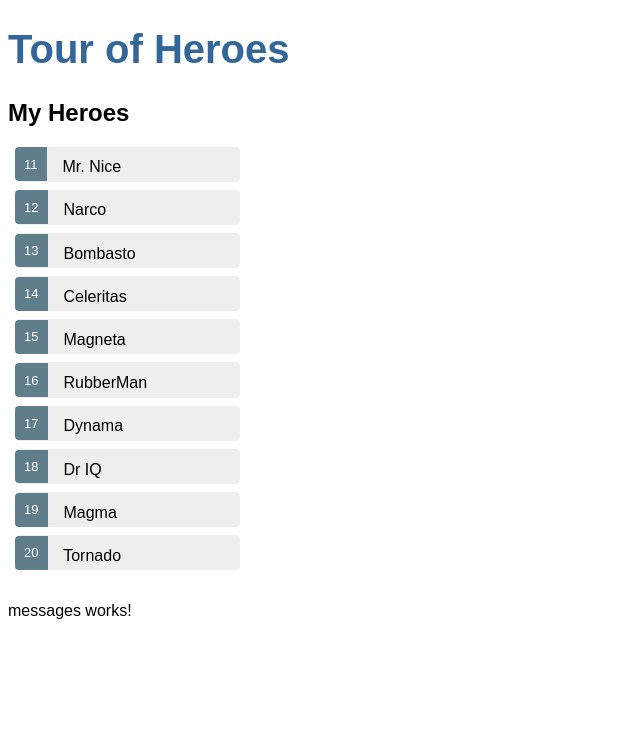
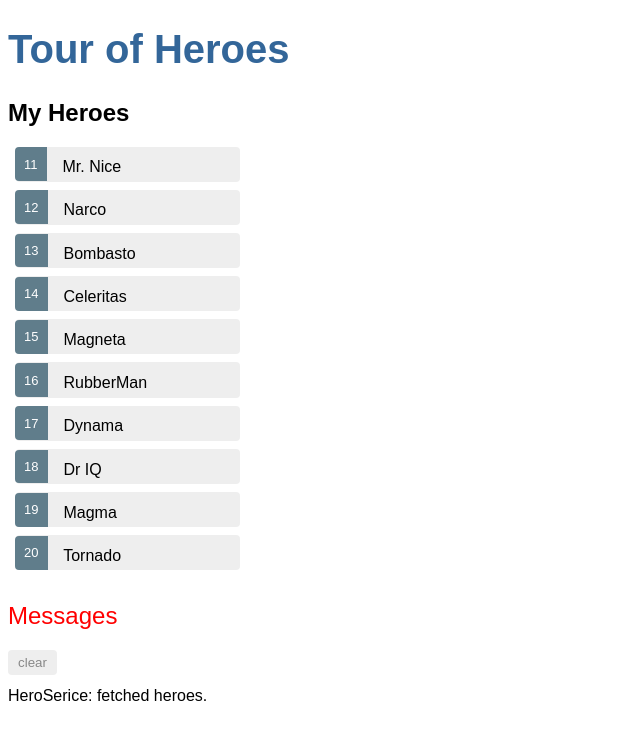
Before and after one commit to venoel/angular-tour-of-heroes, an Angular app: page / in a window 1280 px wide. Shown: the top 740 px of the page, without its empty margins (0-640 px from the left). Built offline with nearby package versions, Linux system fonts and the light colour scheme.

Commit message:
Added Message component.

```diff
--- a/src/app/hero.service.ts
+++ b/src/app/hero.service.ts
@@ -3,15 +3,17 @@
 
 import { Hero } from './hero';
 import { HEROES } from './mock-heroes';
+import { MessageService } from './message.service';
 
 @Injectable({
   providedIn: 'root'
 })
 export class HeroService {
 
-  constructor() { }
+  constructor(private messageService: MessageService) { }
 
   getHeroes(): Observable<Hero[]> {
+    this.messageService.add('HeroSerice: fetched heroes.');
     return of(HEROES);
   }
 
--- a/src/app/heroes/heroes.component.ts
+++ b/src/app/heroes/heroes.component.ts
@@ -1,7 +1,7 @@
 import { Component, OnInit } from '@angular/core';
 
 import { Hero } from '../hero';
-import { HEROES } from '../mock-heroes';
+// import { HEROES } from '../mock-heroes';
 import { HeroService } from '../hero.service';
 
 @Component({
--- /dev/null
+++ b/src/app/message.service.ts
@@ -0,0 +1,19 @@
+import { Injectable } from '@angular/core';
+
+@Injectable({
+  providedIn: 'root'
+})
+export class MessageService {
+
+  messages: string[] = [];
+
+  add(message: string) {
+    this.messages.push(message);
+  }
+
+  clear() {
+    this.messages = [];
+  }
+
+  constructor() { }
+}
--- a/src/app/messages/messages.component.css
+++ b/src/app/messages/messages.component.css
@@ -0,0 +1,35 @@
+/* MessagesComponent's private CSS styles */
+h2 {
+  color: red;
+  font-family: Arial, Helvetica, sans-serif;
+  font-weight: lighter;
+}
+body {
+  margin: 2em;
+}
+body, input[text], button {
+  color: crimson;
+  font-family: Cambria, Georgia;
+}
+
+button.clear {
+  font-family: Arial;
+  background-color: #eee;
+  border: none;
+  padding: 5px 10px;
+  border-radius: 4px;
+  cursor: pointer;
+  cursor: hand;
+}
+button:hover {
+  background-color: #cfd8dc;
+}
+button:disabled {
+  background-color: #eee;
+  color: #aaa;
+  cursor: auto;
+}
+button.clear {
+  color: #888;
+  margin-bottom: 12px;
+}
--- a/src/app/messages/messages.component.html
+++ b/src/app/messages/messages.component.html
@@ -1,3 +1,8 @@
-<p>
-  messages works!
-</p>
+<div *ngIf="messageService.messages.length">
+
+  <h2>Messages</h2>
+  <button class="clear"
+          (click)="messageService.clear()">clear</button>
+  <div *ngFor='let message of messageService.messages'> {{message}} </div>
+
+</div>
--- a/src/app/messages/messages.component.ts
+++ b/src/app/messages/messages.component.ts
@@ -1,4 +1,6 @@
 import { Component, OnInit } from '@angular/core';
+
+import { MessageService } from '../message.service';
 
 @Component({
   selector: 'app-messages',
@@ -7,7 +9,7 @@
 })
 export class MessagesComponent implements OnInit {
 
-  constructor() { }
+  constructor(public messageService: MessageService) { }
 
   ngOnInit() {
   }
```
Also changed, not shown: 1 other file (tests, documents, lock files or other folders).
